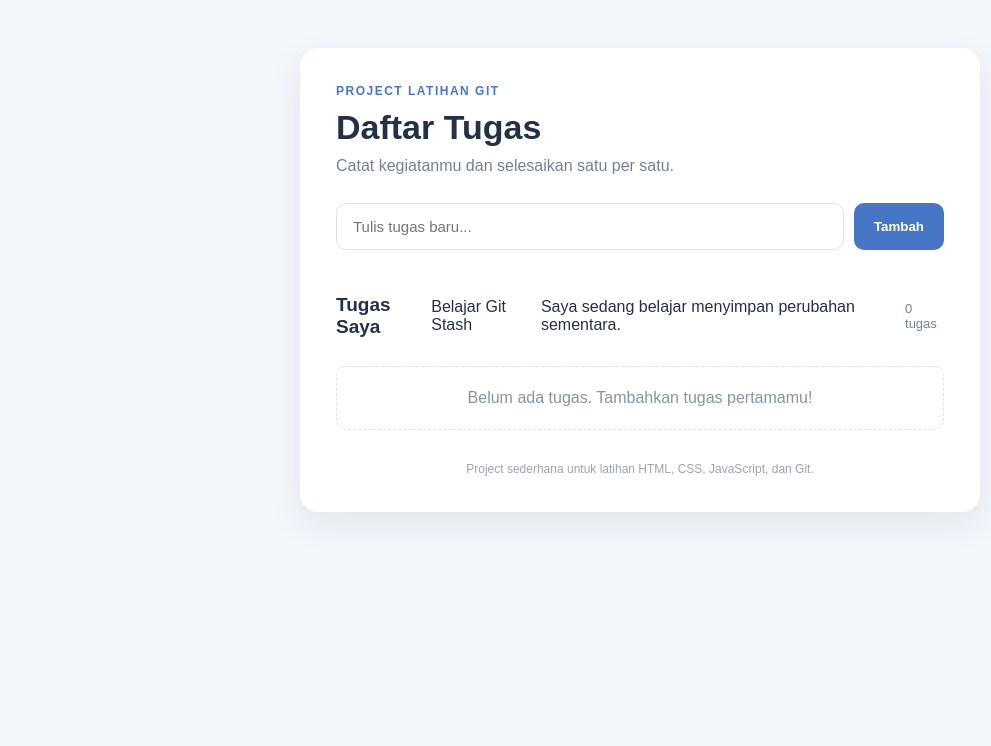
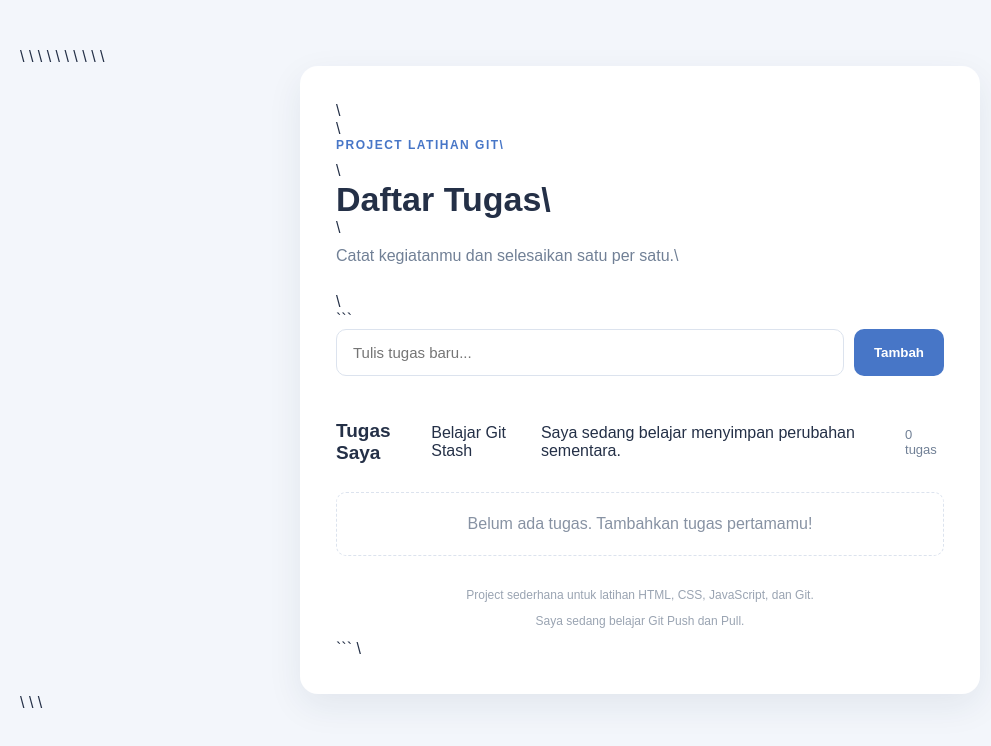
Before and after one commit to ismi23/belajar-git, a plain HTML site: page project-to-do-list/index.html in a window 1280 px wide. Shown: the whole page, without its empty margins (0-991 px from the left). Drawn offline with Linux system fonts and the light colour scheme.

Commit message:
Menambahkan materi Git Push dan Pull

````diff
--- a/project-to-do-list/index.html
+++ b/project-to-do-list/index.html
@@ -1,19 +1,8 @@
-<!DOCTYPE html>
-<html lang="id">
-<head>
-  <meta charset="UTF-8">
-  <meta name="viewport" content="width=device-width, initial-scale=1.0">
-  <title>To-Do List | Belajar Git</title>
-  <link rel="stylesheet" href="style.css">
-</head>
-<body>
-  <main class="container">
-    <header>
-      <p class="eyebrow">PROJECT LATIHAN GIT</p>
-      <h1>Daftar Tugas</h1>
-      <p class="subtitle">Catat kegiatanmu dan selesaikan satu per satu.</p>
-    </header>
+\<!DOCTYPE html>
 
+\<html lang="id"> \<head>   \<meta charset="UTF-8">   \<meta name="viewport" content="width=device-width, initial-scale=1.0">   \<title>To-Do List | Belajar Git\</title>   \<link rel="stylesheet" href="style.css"> \</head> \<body>   \<main class="container">     \<header>       \<p class="eyebrow">PROJECT LATIHAN GIT\</p>       \<h1>Daftar Tugas\</h1>       \<p class="subtitle">Catat kegiatanmu dan selesaikan satu per satu.\</p>     \</header>
+
+```
 <form id="task-form" class="task-form">
   <input id="task-input" type="text" placeholder="Tulis tugas baru..." autocomplete="off" required>
   <button type="submit">Tambah</button>
@@ -31,8 +20,10 @@
   </ul>
 </section>
 
-    <footer>Project sederhana untuk latihan HTML, CSS, JavaScript, dan Git.</footer>
-  </main>
-  <script src="script.js"></script>
-</body>
-</html>
+<footer>
+  Project sederhana untuk latihan HTML, CSS, JavaScript, dan Git.
+  <p>Saya sedang belajar Git Push dan Pull.</p>
+</footer>
+```
+
+&#x20; \</main>   \<script src="script.js">\</script> \</body> \</html>
````
Lines whose indentation alone changed are shown as unchanged.
